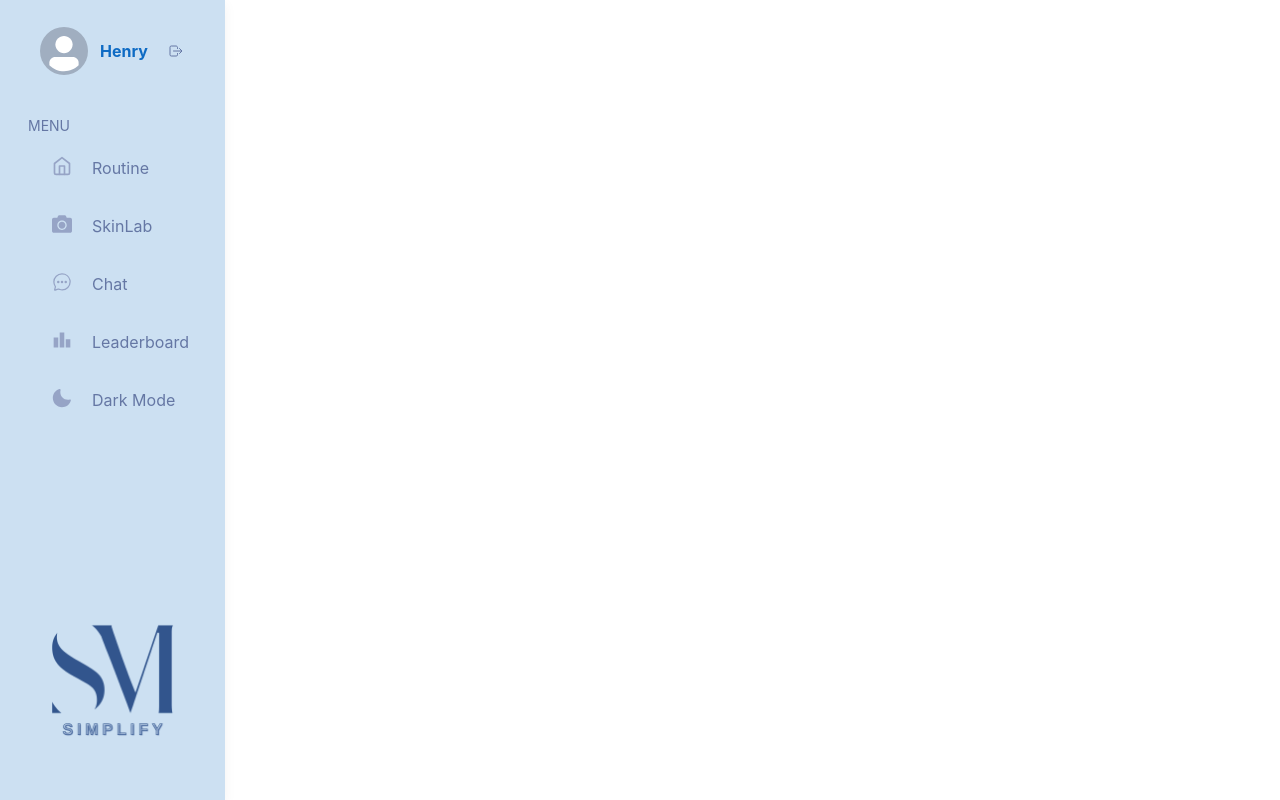
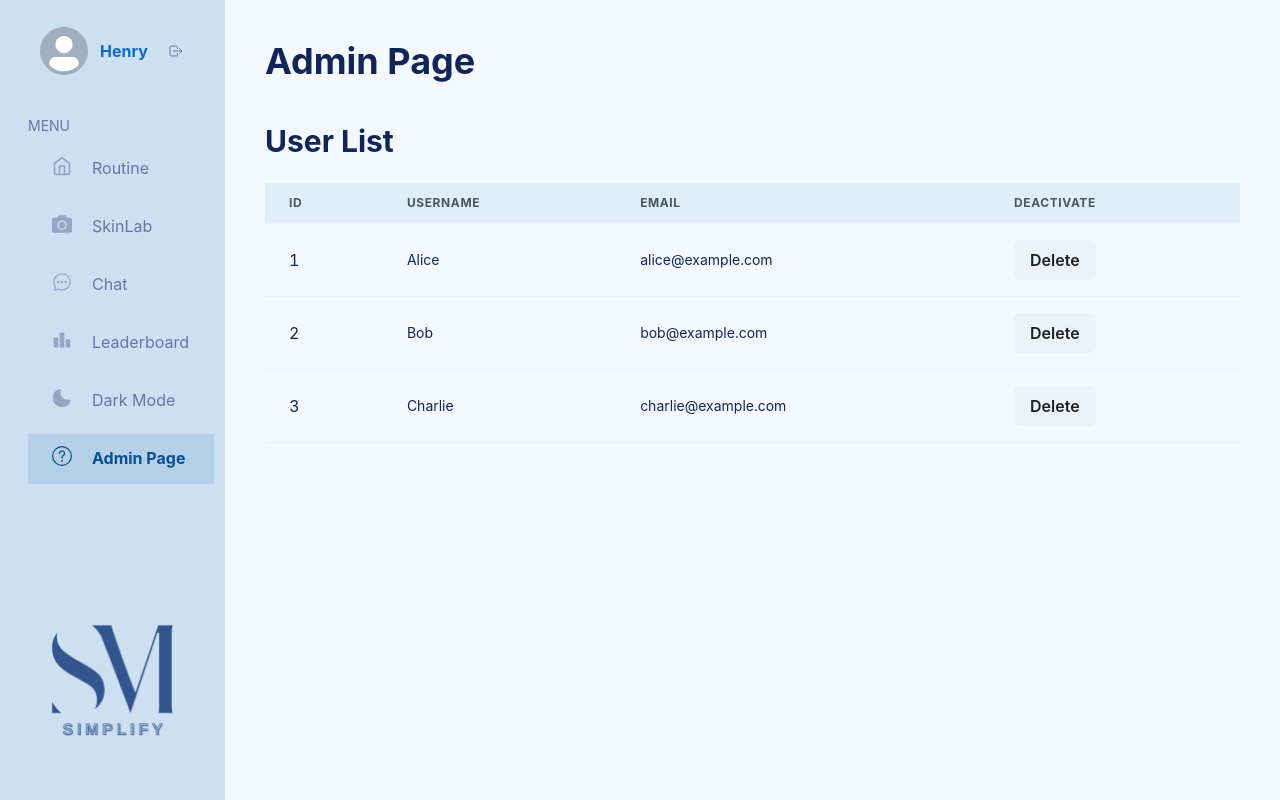
Before and after one commit to HeinHtutZaw19/simplify, a React (Vite) app in the folder frontend/: page /admin in a window 1280 px wide. Built offline with nearby package versions, Linux system fonts and the light colour scheme.

Commit message:
admin page frontend(responsive)

```diff
--- a/frontend/src/App.jsx
+++ b/frontend/src/App.jsx
@@ -16,6 +16,7 @@ import SurveyPage from './pages/SurveyPage'
 //Components
 import Sidebar from './components/Sidebar'
 import ProfilePage from './pages/ProfilePage'
+import AdminPage from './pages/AdminPage'
 
 function App() {
   const location = useLocation()
@@ -37,6 +38,7 @@ function App() {
           <Route path="/signup" element={<SignupPage />} />
           <Route path="/survey" element={<SurveyPage />} />
           <Route path="/profile" element={<ProfilePage />} />
+          <Route path="/admin" element={<AdminPage />} />
         </Routes>
       </Flex>
     </Flex>
--- a/frontend/src/components/Sidebar.jsx
+++ b/frontend/src/components/Sidebar.jsx
@@ -106,6 +106,7 @@ const Sidebar = () => {
                         <NavItem icon={IoChatbubbleEllipsesOutline} title={"Chat"} active={tab.active == "chat"} handler={() => handleChangeTab("chat")} />
                         <NavItem icon={MdLeaderboard} title={"Leaderboard"} active={tab.active == "leaderboard"} handler={() => handleChangeTab("leaderboard")} />
                         <NavItem icon={colorMode === 'light' ? MoonIcon : SunIcon} title = {colorMode === 'light' ? "Dark Mode" : 'Light Mode'} active={false} handler = {toggleColorMode}/>
+                        <NavItem title ={"Admin Page"} active={tab.active == "admin"} handler={() => handleChangeTab("admin")}/>
                     </Flex>
 
                 </Flex>
--- /dev/null
+++ b/frontend/src/pages/AdminPage.jsx
@@ -0,0 +1,56 @@
+import React from "react";
+import { FiTrash } from 'react-icons/fi';
+import {Heading, Box, Table, Thead, Tr, Th, Tbody, Td, Flex, Button, Text} from "@chakra-ui/react";
+import Colors from "../utils/Colors";
+
+
+const AdminPage = () => {
+    const users = [
+        { id: 1, username: 'Alice', email: 'alice@example.com' },
+        { id: 2, username: 'Bob', email: 'bob@example.com'},
+        { id: 3, username: 'Charlie', email: 'charlie@example.com' }
+    ];
+
+    const colors = Colors();
+
+    //Need to use get users api(user id, username, email), delete user api
+
+
+    return(
+        <>
+        <Flex className="page" overflow="hidden" color="black" bg={colors.MAIN1} alignContent='center' flexDirection='column'>
+        <Heading pt={10} pl={{md: 10, sm: 3}} color={colors.TEXT1}>Admin Page</Heading>
+        <Box p={{md: 10, sm: 3}}>
+            <Heading size="lg" mb={6} color={colors.TEXT1}>User List</Heading>
+            <Table variant="simple" size="md" color={colors.TEXT1}>
+                <Thead bg={colors.MAIN2}>
+                <Tr>
+                <Th>ID</Th>
+                <Th>Username</Th>
+                <Th>Email</Th>
+                <Th><Text display={{base: 'none', md:'inline-flex'}}>Deactivate</Text></Th>
+                </Tr>
+                </Thead>
+                <Tbody>
+                    {users.map(user => (
+                    <Tr key={user.id}>
+                    <Td >{user.id}</Td>
+                    <Td fontSize={{ base: "xs", md: "sm" }}>{user.username}</Td>
+                    <Td fontSize={{ base: "xs", md: "sm" }}>{user.email}</Td>
+                    <Td>
+                        <Text size='xs' colorScheme="red" style={{ cursor: 'pointer' }} color={colors.TEXT2} display={{base: 'inline-flex', md:'none'}}>
+                            <FiTrash />
+                        </Text>
+                        <Button  display={{base: 'none', md:'inline-flex'}}>Delete</Button>
+                    </Td>
+                    </Tr>
+                    ))}
+                </Tbody>
+            </Table>
+        </Box>
+        </Flex>
+    </>
+    );
+}
+
+export default AdminPage;
```
